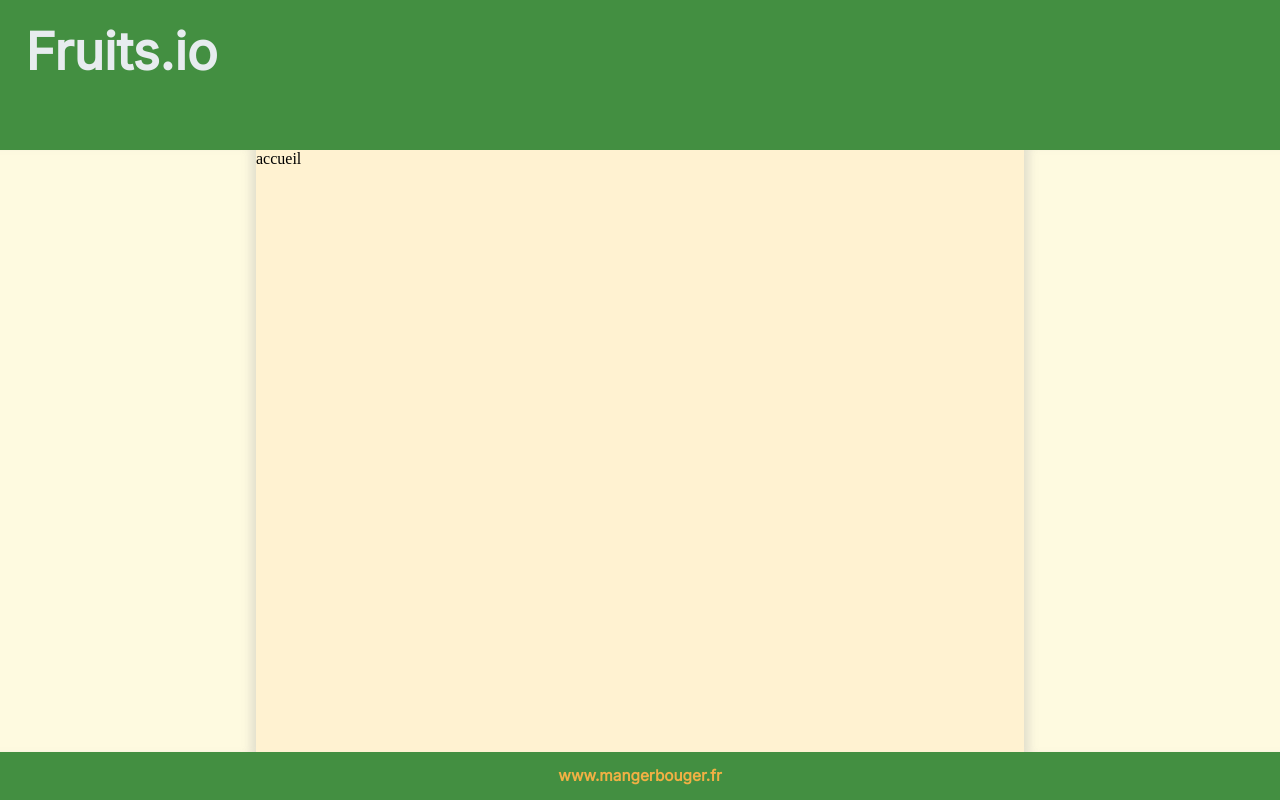
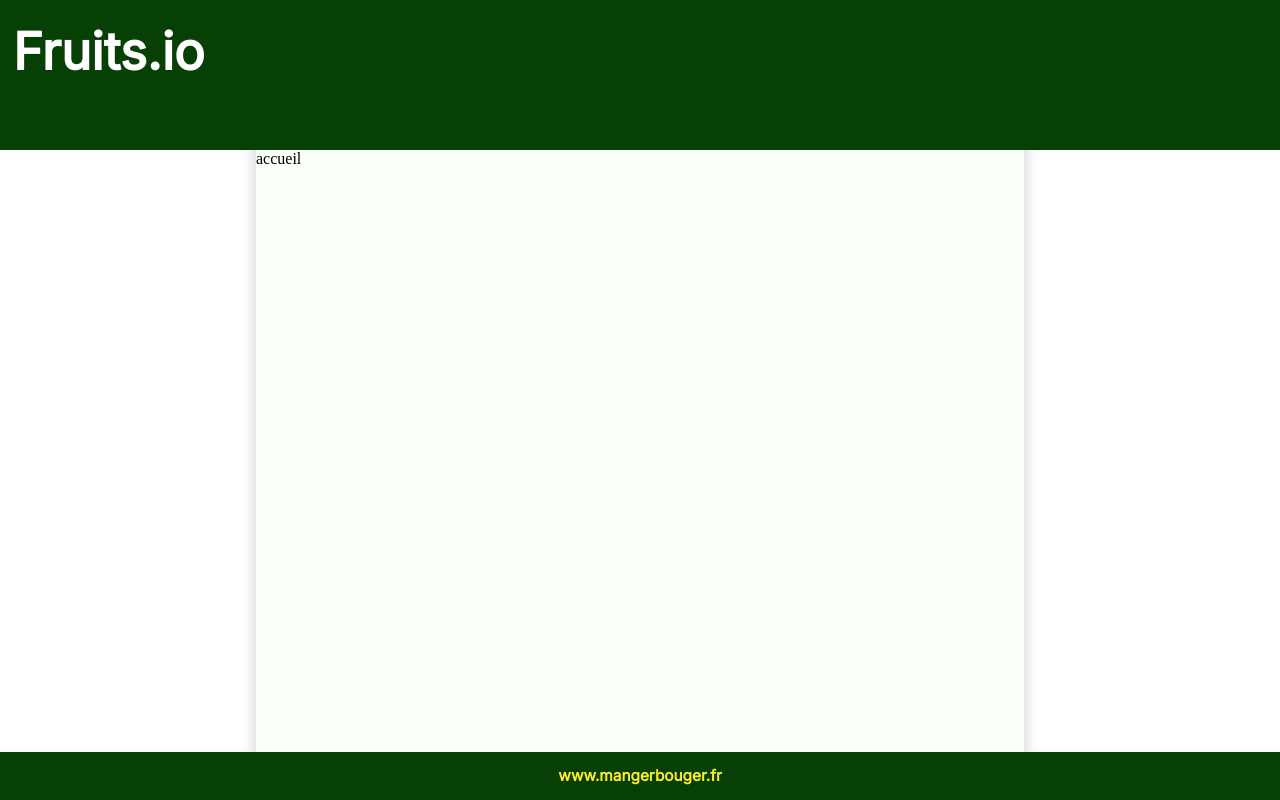
Before and after one commit to leoHerv/TechWebProjet, a Symfony app: template templates/MainTemplate/Anonyme/accueil.html.twig in a window 1280 px wide. Run offline with Twig, Linux system fonts and the light colour scheme; the template is opened without the code that fills it, so the values that code supplies are empty; some libraries are stand-ins or nearby versions.

Commit message:
Modif colors, add link in the nav bar

```diff
--- a/public/css/Layouts/footer.css
+++ b/public/css/Layouts/footer.css
@@ -1,5 +1,5 @@
 footer{
-    background: #438F41;
+    background: #064005;
     width: 100%;
     height: 8%;
     display: flex;
--- a/public/css/Layouts/header.css
+++ b/public/css/Layouts/header.css
@@ -1,5 +1,5 @@
 header{
-    background: #438F41;
+    background: #064005;
     width: 100%;
     height: 15%;
 }
@@ -14,7 +14,13 @@ header{
     display: flex;
     align-items: center;
 
-    color: #E7ECEF;
+    color: #FFFFFF;
     margin-top: 1%;
-    margin-left: 2%;
+    margin-left: 1%;
+
+    /* met le titre avec 3 couleurs
+    background: linear-gradient(to right, red 0.1%, yellow 10%, yellow 60%);
+    -webkit-background-clip: text;
+    color: transparent;
+    */
 }
--- a/public/css/Layouts/layout.css
+++ b/public/css/Layouts/layout.css
@@ -11,11 +11,11 @@ a, a:visited{
     /*font-size: 20px;*/
     font-size: 1.2vw;
     line-height: 24px;
-    color: #F1B044;
+    color: #FFEA2D;
 }
 
 html, body{
-    background: #FEFAE0;
+    background: #064005;
     width: 100%;
     height: 100%;
     display: flex;
@@ -31,7 +31,7 @@ html, body{
 }
 /*Les cotés du milieu de la page*/
 .borderBody{
-    background: #FEFAE0;
+    background: #FFFFFF;
     width: 20%;
     height: 100%;
 }
@@ -43,6 +43,6 @@ html, body{
 }
 /*le milieu de la page*/
 #body{
-    background: #FFF2D1;
+    background: #FAFFFA;
     flex-grow : 1;
 }
--- a/public/css/Layouts/menu.css
+++ b/public/css/Layouts/menu.css
@@ -1,5 +1,5 @@
 #menu{
-    background: #438F41;
+    background: #064005;
     width: 100%;
     height: 10%;
     display: flex;
@@ -9,7 +9,7 @@
 }
 
 .menu{
-    background: #438F41;
+    background: #064005;
     width: auto;
     /*flex-grow : 1;*/
     display: flex;
--- a/src/Controller/AnonymeController.php
+++ b/src/Controller/AnonymeController.php
@@ -29,9 +29,9 @@ class AnonymeController extends AbstractController
     public function menuAction(): Response
     {
         $args = array(
-            'isAuth' => true,
+            'isAuth' => false,
             'isAdmin' => false,
-            'isSuperAdmin' => true
+            'isSuperAdmin' => false
         );
         return $this->render('Layouts/menu.html.twig', $args);
     }
--- a/templates/Layouts/header.html.twig
+++ b/templates/Layouts/header.html.twig
@@ -1,3 +1,3 @@
 {# entête du site #}
 
-<p id="title">Fruits.io</p>
+<p><a id="title" href="/">Fruits.io</a></p>
```
Also changed, not shown: templates/Layouts/menu.html.twig (+11 -11 lines), 4 other files.
